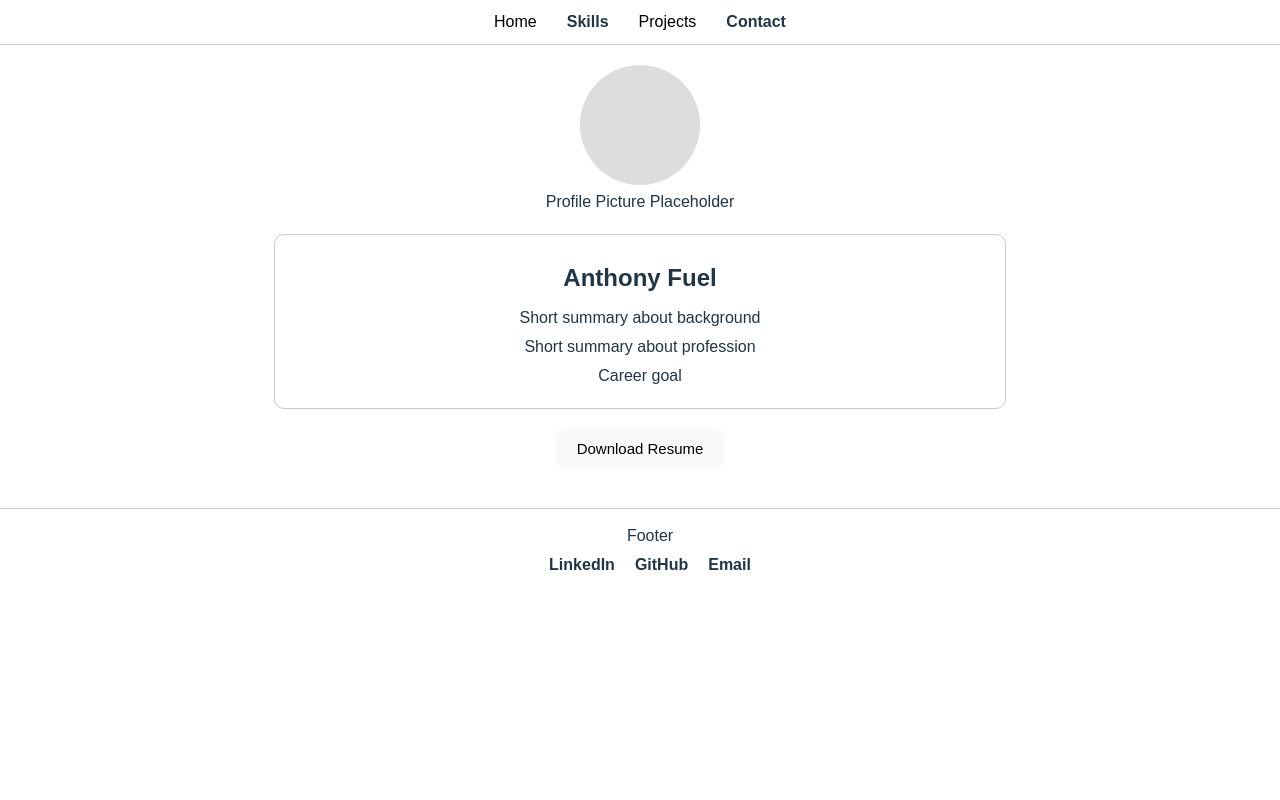
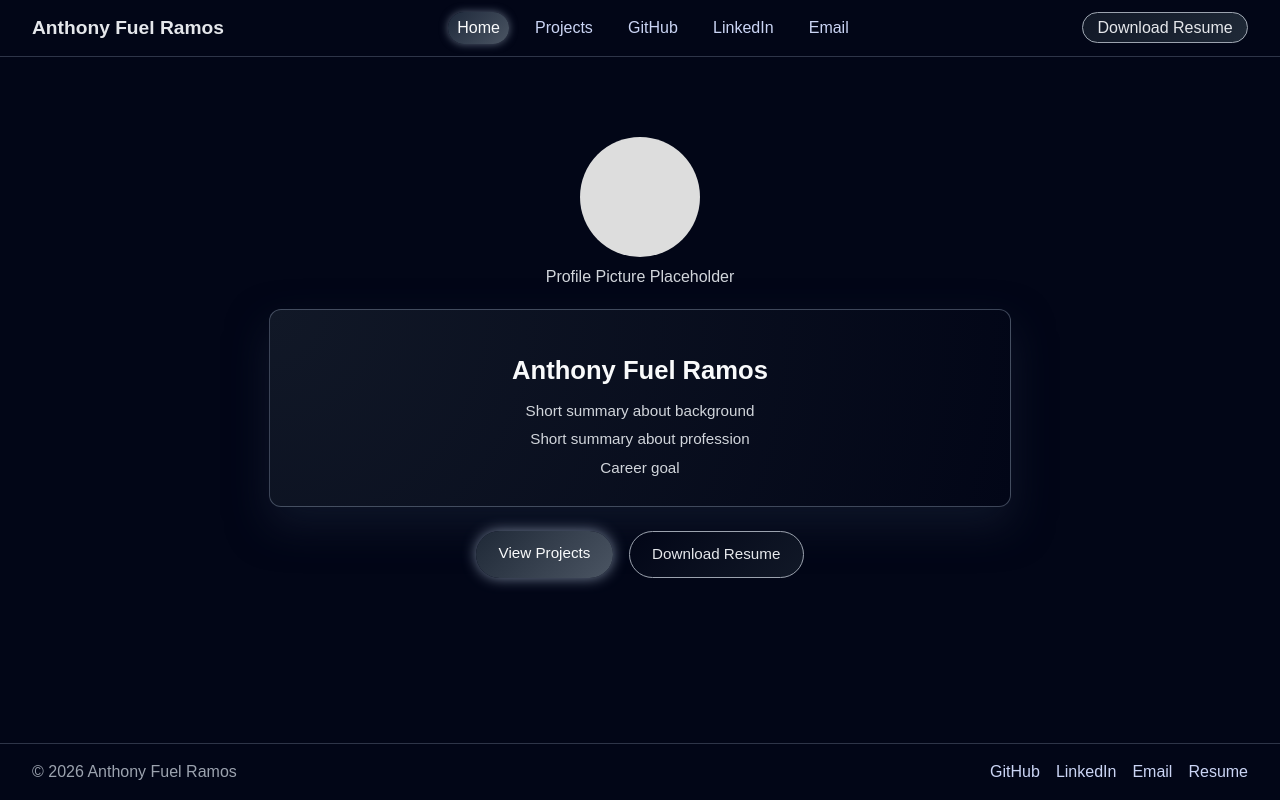
Before and after one commit to ClickClackBang/AnthonyFuel-Portfolio, a React (Vite) app in the folder my-portfolio/: page / in a window 1280 px wide. Built offline with nearby package versions, Linux system fonts and the light colour scheme.

Commit message:
Week 5: Added secondary features (header, footer, resume download), improved data handling, updated Projects CRUD stability, corrected API base URL, and integrated all frontend/backend updates.

```diff
--- a/my-portfolio/src/App.css
+++ b/my-portfolio/src/App.css
@@ -1,53 +1,27 @@
-/* Remove browser default spacing */
+/* Reset browser defaults */
 body {
+  margin: 0;
+  padding: 0;
+  background-color: #020617; /* deep navy */
+  color: #e5e7eb; /* metallic silver */
+  font-family: sans-serif;
+}
+
+/* React root container */
+#root {
+  width: 100%;
   margin: 0;
   padding: 0;
 }
 
-/* Make the React root container full‑width */
-#root {
-  width: 100%;
-  margin: 0;
-  padding: 0;
-  text-align: center;
+/* App layout */
+.app-root {
+  min-height: 100vh;
+  display: flex;
+  flex-direction: column;
 }
 
-/* You can keep these if you want them later,
-   but they no longer affect your layout */
-.logo {
-  height: 6em;
-  padding: 1.5em;
-  will-change: filter;
-  transition: filter 300ms;
+.app-main {
+  flex: 1;
+  padding: 2rem;
 }
-
-.logo:hover {
-  filter: drop-shadow(0 0 2em #646cffaa);
-}
-
-.logo.react:hover {
-  filter: drop-shadow(0 0 2em #61dafbaa);
-}
-
-@keyframes logo-spin {
-  from {
-    transform: rotate(0deg);
-  }
-  to {
-    transform: rotate(360deg);
-  }
-}
-
-@media (prefers-reduced-motion: no-preference) {
-  a:nth-of-type(2) .logo {
-    animation: logo-spin infinite 20s linear;
-  }
-}
-
-.card {
-  padding: 2em;
-}
-
-.read-the-docs {
-  color: #888;
-}
--- a/my-portfolio/src/App.jsx
+++ b/my-portfolio/src/App.jsx
@@ -1,60 +1,27 @@
 import React from "react";
-import { BrowserRouter as Router, Routes, Route, Link } from "react-router-dom";
+import { BrowserRouter as Router, Routes, Route } from "react-router-dom";
 import "./App.css";
+
+import Header from "./components/Header";
+import Footer from "./components/Footer";
+
 import ProjectsPage from "./pages/ProjectsPage";
 import Home from "./pages/Home";
 
 function App() {
   return (
     <Router>
-      <div
-        className="app-root"
-        style={{ width: "100%", minHeight: "100vh", fontFamily: "sans-serif" }}
-      >
-        {/* Navigation Bar */}
-        <nav
-          style={{
-            padding: "10px 0",
-            textAlign: "center",
-            width: "100%",
-            borderBottom: "1px solid #ccc",
-          }}
-        >
-          <b>
-            <Link to="/" style={{ margin: "0 15px", textDecoration: "none", color: "black" }}>
-              Home
-            </Link>
-            <span style={{ margin: "0 15px" }}>Skills</span>
-            <Link to="/projects" style={{ margin: "0 15px", textDecoration: "none", color: "black" }}>
-              Projects
-            </Link>
-            <span style={{ margin: "0 15px" }}>Contact</span>
-          </b>
-        </nav>
+      <div className="app-root">
+        <Header />
 
-        {/* ROUTES */}
-        <Routes>
-          <Route path="/" element={<Home />} />
-          <Route path="/projects" element={<ProjectsPage />} />
-        </Routes>
+        <main className="app-main">
+          <Routes>
+            <Route path="/" element={<Home />} />
+            <Route path="/projects" element={<ProjectsPage />} />
+          </Routes>
+        </main>
 
-        {/* Footer */}
-        <footer
-          style={{
-            marginTop: "40px",
-            padding: "10px",
-            textAlign: "center",
-            width: "100%",
-            borderTop: "1px solid #ccc",
-          }}
-        >
-          <p style={{ margin: "5px 0" }}>Footer</p>
-          <b>
-            <span style={{ margin: "0 10px" }}>LinkedIn</span>
-            <span style={{ margin: "0 10px" }}>GitHub</span>
-            <span style={{ margin: "0 10px" }}>Email</span>
-          </b>
-        </footer>
+        <Footer />
       </div>
     </Router>
   );
--- /dev/null
+++ b/my-portfolio/src/components/Footer.css
@@ -0,0 +1,25 @@
+.footer {
+  padding: 1rem 2rem;
+  background-color: #020617;
+  color: #9ca3af;
+  display: flex;
+  justify-content: space-between;
+  align-items: center;
+  border-top: 1px solid rgba(148, 163, 184, 0.3);
+}
+
+.footer-links {
+  display: flex;
+  gap: 1rem;
+}
+
+.footer-link {
+  color: #cbd5f5;
+  text-decoration: none;
+  transition: 0.2s ease;
+}
+
+.footer-link:hover {
+  color: #f9fafb;
+  text-shadow: 0 0 6px rgba(148, 163, 184, 0.8);
+}
--- /dev/null
+++ b/my-portfolio/src/components/Footer.jsx
@@ -0,0 +1,43 @@
+import "./Footer.css";
+
+const Footer = () => {
+  const resumePath = "/resume/Fuel-Anthony-BSSE.pdf";
+
+  return (
+    <footer className="footer">
+      <span className="footer-name">
+        © {new Date().getFullYear()} Anthony Fuel Ramos
+      </span>
+
+      <div className="footer-links">
+        <a
+          href="https://github.com/ClickClackBang"
+          target="_blank"
+          rel="noopener noreferrer"
+          className="footer-link"
+        >
+          GitHub
+        </a>
+
+        <a
+          href="https://www.linkedin.com/in/anthony-fuel/"
+          target="_blank"
+          rel="noopener noreferrer"
+          className="footer-link"
+        >
+          LinkedIn
+        </a>
+
+        <a href="mailto:afuelramos@gmail.com" className="footer-link">
+          Email
+        </a>
+
+        <a href={resumePath} download className="footer-link">
+          Resume
+        </a>
+      </div>
+    </footer>
+  );
+};
+
+export default Footer;
--- /dev/null
+++ b/my-portfolio/src/components/Header.css
@@ -0,0 +1,58 @@
+.header {
+  display: flex;
+  align-items: center;
+  justify-content: space-between;
+  padding: 0.75rem 2rem;
+  background-color: #020617;
+  color: #e5e7eb;
+  border-bottom: 1px solid rgba(148, 163, 184, 0.3);
+  position: sticky;
+  top: 0;
+  z-index: 100;
+}
+
+.header-logo {
+  font-size: 1.2rem;
+  font-weight: 600;
+  color: #e5e7eb;
+  text-decoration: none;
+}
+
+.header-nav {
+  display: flex;
+  gap: 1rem;
+}
+
+.nav-link {
+  color: #cbd5f5;
+  text-decoration: none;
+  padding: 0.25rem 0.6rem;
+  border-radius: 999px;
+  transition: 0.2s ease;
+}
+
+.nav-link:hover {
+  background-color: rgba(148, 163, 184, 0.2);
+  color: #f9fafb;
+}
+
+.nav-link-active {
+  background: linear-gradient(135deg, #1e293b, #4b5563);
+  color: #f9fafb;
+  box-shadow: 0 0 8px rgba(148, 163, 184, 0.6);
+}
+
+.resume-button {
+  padding: 0.35rem 0.9rem;
+  border-radius: 999px;
+  border: 1px solid #9ca3af;
+  background: linear-gradient(135deg, #111827, #1f2937);
+  color: #e5e7eb;
+  text-decoration: none;
+  transition: 0.2s ease;
+}
+
+.resume-button:hover {
+  transform: translateY(-1px);
+  box-shadow: 0 0 14px rgba(209, 213, 219, 0.8);
+}
--- /dev/null
+++ b/my-portfolio/src/components/Header.jsx
@@ -0,0 +1,66 @@
+import { Link, NavLink } from "react-router-dom";
+import "./Header.css";
+
+const Header = () => {
+  const resumePath = "/resume/Fuel-Anthony-BSSE.pdf";
+
+  return (
+    <header className="header">
+      <div className="header-left">
+        <Link to="/" className="header-logo">
+          Anthony Fuel Ramos
+        </Link>
+      </div>
+
+      <nav className="header-nav">
+        <NavLink
+          to="/"
+          className={({ isActive }) =>
+            isActive ? "nav-link nav-link-active" : "nav-link"
+          }
+        >
+          Home
+        </NavLink>
+
+        <NavLink
+          to="/projects"
+          className={({ isActive }) =>
+            isActive ? "nav-link nav-link-active" : "nav-link"
+          }
+        >
+          Projects
+        </NavLink>
+
+        <a
+          href="https://github.com/ClickClackBang"
+          target="_blank"
+          rel="noopener noreferrer"
+          className="nav-link"
+        >
+          GitHub
+        </a>
+
+        <a
+          href="https://www.linkedin.com/in/anthony-fuel/"
+          target="_blank"
+          rel="noopener noreferrer"
+          className="nav-link"
+        >
+          LinkedIn
+        </a>
+
+        <a href="mailto:afuelramos@gmail.com" className="nav-link">
+          Email
+        </a>
+      </nav>
+
+      <div className="header-right">
+        <a href={resumePath} download className="resume-button">
+          Download Resume
+        </a>
+      </div>
+    </header>
+  );
+};
+
+export default Header;
--- /dev/null
+++ b/my-portfolio/src/pages/Home.css
@@ -0,0 +1,90 @@
+.home-container {
+  max-width: 900px;
+  margin: 0 auto;
+  padding-top: 2rem;
+  text-align: center;
+}
+
+/* Profile Section */
+.profile-section {
+  margin-top: 1rem;
+}
+
+.profile-picture {
+  width: 120px;
+  height: 120px;
+  border-radius: 50%;
+  background-color: #ddd;
+  margin: 0 auto;
+}
+
+.profile-label {
+  margin-top: 0.5rem;
+  color: #d1d5db;
+}
+
+/* About Me Box */
+.about-box {
+  width: 100%;
+  max-width: 700px;
+  margin: 20px auto;
+  padding: 20px;
+  border-radius: 12px;
+  background: radial-gradient(circle at top left, #111827, #020617);
+  border: 1px solid rgba(148, 163, 184, 0.4);
+  box-shadow: 0 18px 40px rgba(15, 23, 42, 0.9);
+}
+
+.about-title {
+  margin-bottom: 10px;
+  color: #f9fafb;
+  font-size: 1.6rem;
+}
+
+.about-text {
+  margin: 6px 0;
+  color: #d1d5db;
+  font-size: 0.95rem;
+}
+
+/* Buttons Section */
+.home-actions {
+  margin-top: 1.5rem;
+  display: flex;
+  justify-content: center;
+  gap: 1rem;
+  flex-wrap: wrap;
+}
+
+.home-primary-button,
+.home-secondary-button {
+  padding: 0.7rem 1.4rem;
+  border-radius: 999px;
+  font-size: 0.95rem;
+  text-decoration: none;
+  transition: transform 0.15s ease, box-shadow 0.15s ease, background 0.2s ease;
+}
+
+/* View Projects Button */
+.home-primary-button {
+  background: linear-gradient(135deg, #1f2937, #4b5563);
+  color: #f9fafb;
+  box-shadow: 0 0 14px rgba(148, 163, 184, 0.8);
+}
+
+.home-primary-button:hover {
+  transform: translateY(-1px);
+  box-shadow: 0 0 18px rgba(209, 213, 219, 0.9);
+}
+
+/* Download Resume Button */
+.home-secondary-button {
+  border: 1px solid #9ca3af;
+  color: #e5e7eb;
+  background: linear-gradient(135deg, #020617, #111827);
+}
+
+.home-secondary-button:hover {
+  transform: translateY(-1px);
+  box-shadow: 0 0 14px rgba(148, 163, 184, 0.8);
+}
--- a/my-portfolio/src/pages/Home.jsx
+++ b/my-portfolio/src/pages/Home.jsx
@@ -1,44 +1,35 @@
+import "./Home.css";
+
 export default function Home() {
+  const resumePath = "/resume/Fuel-Anthony-BSSE.pdf";
+
   return (
-    <>
+    <div className="home-container">
+
       {/* Profile Picture */}
-      <div style={{ textAlign: "center", marginTop: "20px" }}>
-        <div
-          style={{
-            width: "120px",
-            height: "120px",
-            borderRadius: "50%",
-            backgroundColor: "#ddd",
-            margin: "0 auto",
-          }}
-        ></div>
-        <p style={{ marginTop: "5px" }}>Profile Picture Placeholder</p>
+      <div className="profile-section">
+        <div className="profile-picture"></div>
+        <p className="profile-label">Profile Picture Placeholder</p>
       </div>
 
       {/* About Me Box */}
-      <div
-        style={{
-          width: "100%",
-          maxWidth: "700px",
-          margin: "20px auto",
-          padding: "15px",
-          border: "1px solid #ccc",
-          borderRadius: "10px",
-          textAlign: "center",
-        }}
-      >
-        <h2 style={{ margin: "10px 0" }}>Anthony Fuel</h2>
-        <p style={{ margin: "5px 0" }}>Short summary about background</p>
-        <p style={{ margin: "5px 0" }}>Short summary about profession</p>
-        <p style={{ margin: "5px 0" }}>Career goal</p>
+      <div className="about-box">
+        <h2 className="about-title">Anthony Fuel Ramos</h2>
+        <p className="about-text">Short summary about background</p>
+        <p className="about-text">Short summary about profession</p>
+        <p className="about-text">Career goal</p>
       </div>
 
-      {/* Resume Button */}
-      <div style={{ textAlign: "center", marginTop: "10px" }}>
-        <button style={{ padding: "10px 20px", fontSize: "15px" }}>
+      {/* Resume + Projects Buttons */}
+      <div className="home-actions">
+        <a href="/projects" className="home-primary-button">
+          View Projects
+        </a>
+
+        <a href={resumePath} download className="home-secondary-button">
           Download Resume
-        </button>
+        </a>
       </div>
-    </>
+    </div>
   );
 }
```
Also changed, not shown: my-portfolio/src/api/projectsApi.js (+53 -19 lines), my-portfolio/src/pages/ProjectsPage.css (+5 -5 lines), my-portfolio/src/pages/ProjectsPage.jsx (+45 -14 lines), 2 other files (tests, documents, lock files or other folders).
